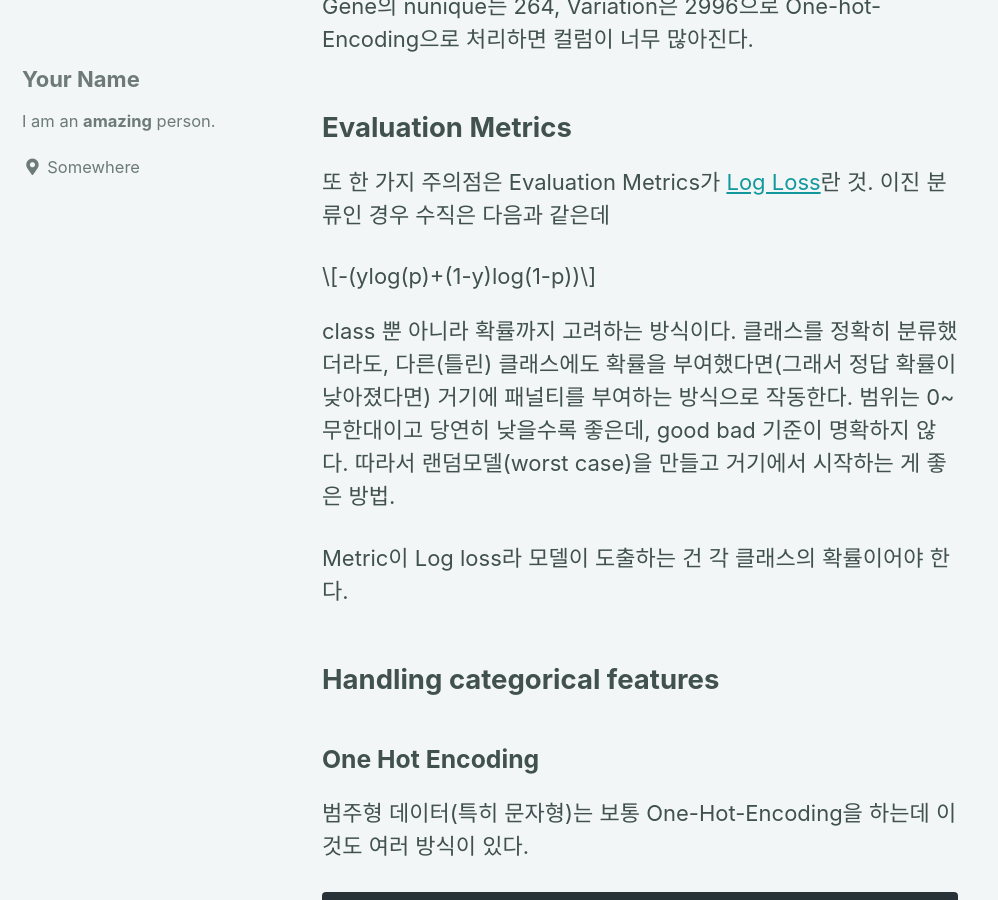
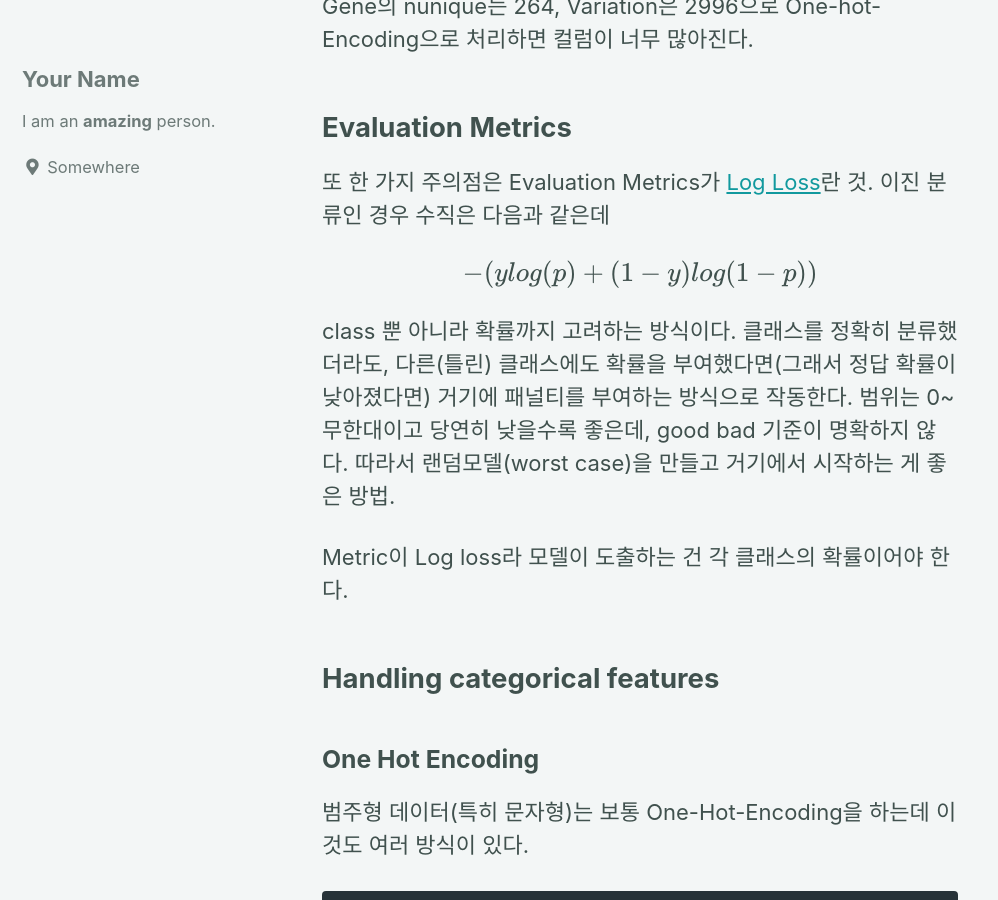
Before and after one commit to hslim8888/hslim8888.github.io, a Jekyll site: the page built from _posts/2020-05-20-One-Hot-Encoding.md, in a window 1280 px wide and 900 px high, scrolled down 674 px. Shown: the whole window, without its empty margins (0-998 px from the left). Built offline with Jekyll 4.4.1, drawn with Linux system fonts in a browser that asks for light colours; cached includes are drawn as plain includes; formulas are drawn with MathJax 3; part of the change alters nothing that is shown.

Commit message:
수식표현용 mathjax 추가

```diff
--- a/_includes/head.html
+++ b/_includes/head.html
@@ -23,3 +23,7 @@
     <script src="{{ script | relative_url }}"></script>
   {% endfor %}
 {% endif %}
+
+{% if page.use_math %}
+  {% include mathjax_support.html %}
+{% endif %}
--- /dev/null
+++ b/_includes/mathjax_support.html
@@ -0,0 +1,23 @@
+<script type="text/x-mathjax-config">
+    MathJax.Hub.Config({
+        TeX: {
+          equationNumbers: {
+            autoNumber: "AMS"
+          }
+        },
+        tex2jax: {
+        inlineMath: [ ['$', '$'] ],
+        displayMath: [ ['$$', '$$'] ],
+        processEscapes: true,
+      }
+    });
+    MathJax.Hub.Register.MessageHook("Math Processing Error",function (message) {
+          alert("Math Processing Error: "+message[1]);
+        });
+    MathJax.Hub.Register.MessageHook("TeX Jax - parse error",function (message) {
+          alert("Math Processing Error: "+message[1]);
+        });
+</script>
+<script type="text/javascript" async
+    src="https://cdn.mathjax.org/mathjax/latest/MathJax.js?config=TeX-MML-AM_CHTML">
+</script>
```
